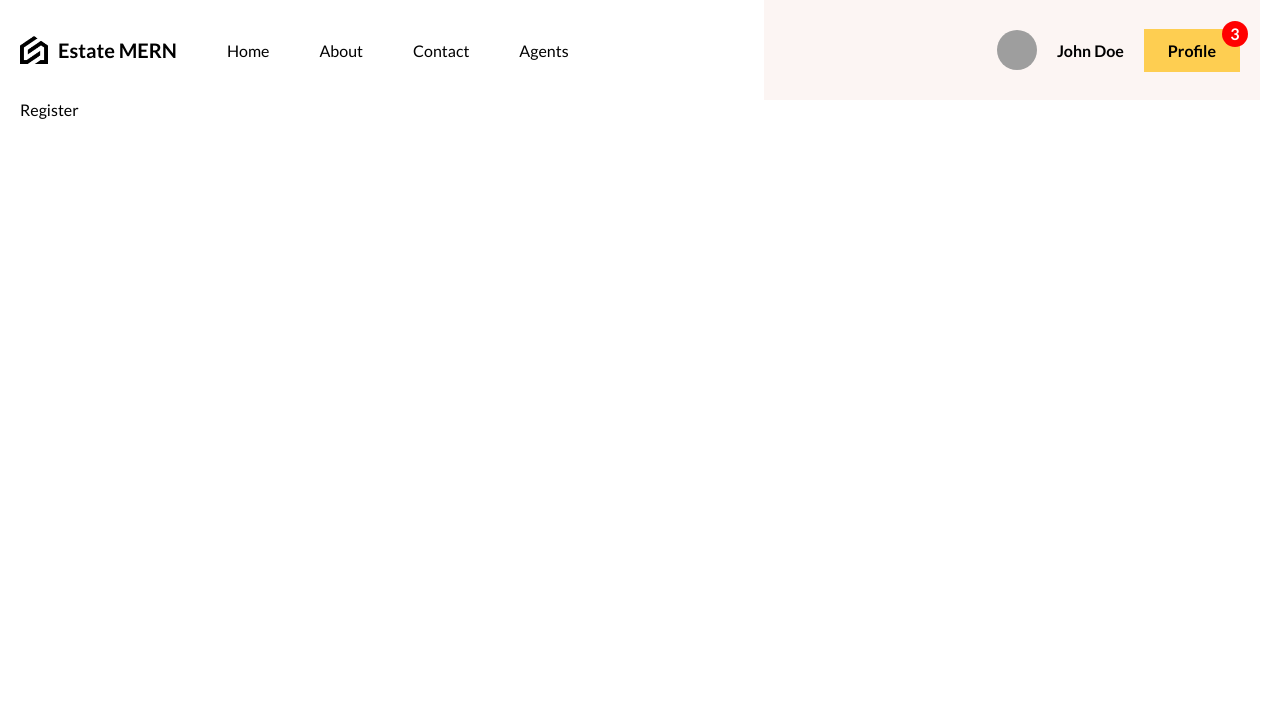
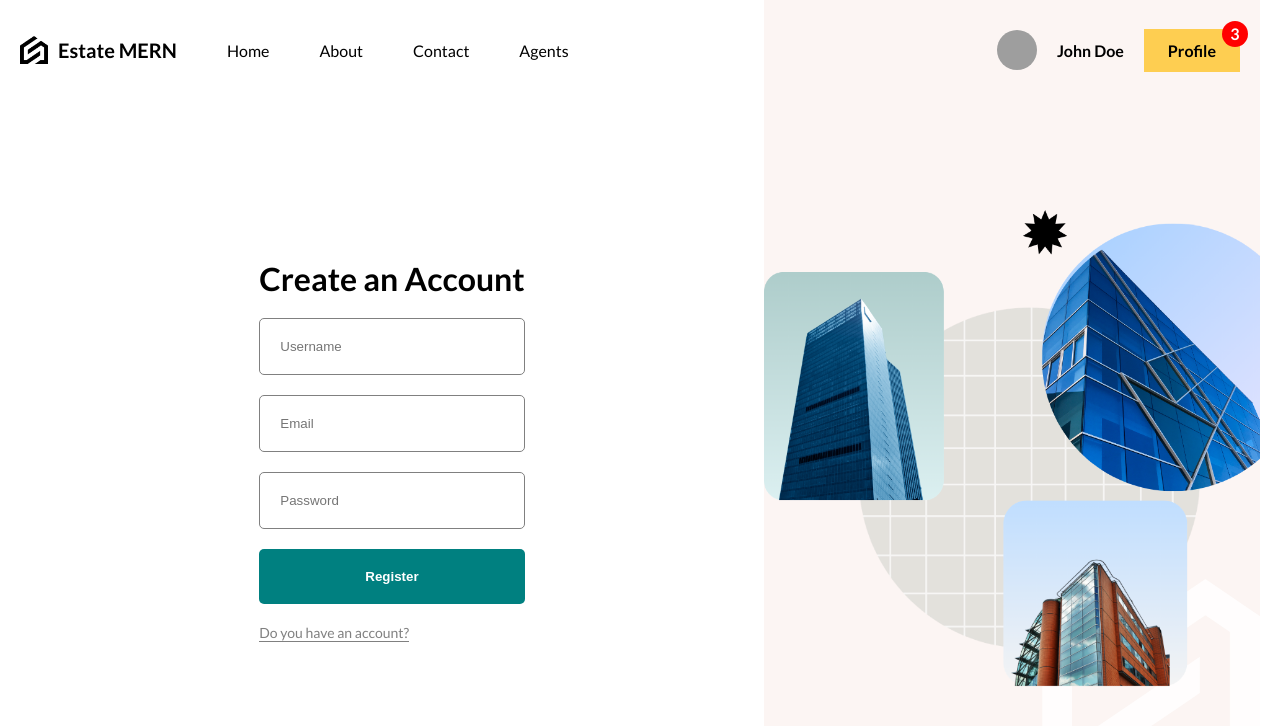
Before and after one commit to kajugadaniels/realestate-mern, a React (Vite) app in the folder client/: page /register in a window 1280 px wide. Shown: the top 726 px of the page. Built offline with nearby package versions, Linux system fonts and the light colour scheme; grey boxes are pictures that could not be loaded.

Commit message:
Stylize Register page

```diff
--- a/client/src/routes/Register/Register.jsx
+++ b/client/src/routes/Register/Register.jsx
@@ -1,9 +1,24 @@
-import React from 'react'
+import "./Register.scss";
+import { Link } from "react-router-dom";
 
-const Register = () => {
+function Register() {
   return (
-    <div>Register</div>
-  )
+    <div className="register">
+      <div className="formContainer">
+        <form>
+          <h1>Create an Account</h1>
+          <input name="username" type="text" placeholder="Username" />
+          <input name="email" type="text" placeholder="Email" />
+          <input name="password" type="password" placeholder="Password" />
+          <button >Register</button>
+          <Link to="/login">Do you have an account?</Link>
+        </form>
+      </div>
+      <div className="imgContainer">
+        <img src="/bg.png" alt="" />
+      </div>
+    </div>
+  );
 }
 
-export default Register
+export default Register;
--- a/client/src/routes/Register/Register.scss
+++ b/client/src/routes/Register/Register.scss
@@ -0,0 +1,61 @@
+.register {
+  height: 100%;
+  display: flex;
+
+  .formContainer {
+    flex: 3;
+    height: 100%;
+    display: flex;
+    align-items: center;
+    justify-content: center;
+
+    form {
+      display: flex;
+      flex-direction: column;
+      gap: 20px;
+
+      input {
+        padding: 20px;
+        border: 1px solid gray;
+        border-radius: 5px;
+      }
+
+      button {
+        padding: 20px;
+        border-radius: 5px;
+        border: none;
+        background-color: teal;
+        color: white;
+        font-weight: bold;
+        cursor: pointer;
+
+        &:disabled {
+          background-color: #bed9d8;
+          cursor: not-allowed;
+        }
+      }
+
+      span {
+        color: rgba(255, 0, 0, 0.591);
+      }
+
+      a {
+        font-size: 14px;
+        color: gray;
+        border-bottom: 1px solid gray;
+        width: max-content;
+      }
+    }
+  }
+
+  .imgContainer {
+    flex: 2;
+    background-color: #fcf5f3;
+    display: flex;
+    align-items: center;
+    justify-content: center;
+    img {
+      width: 100%;
+    }
+  }
+}
```
